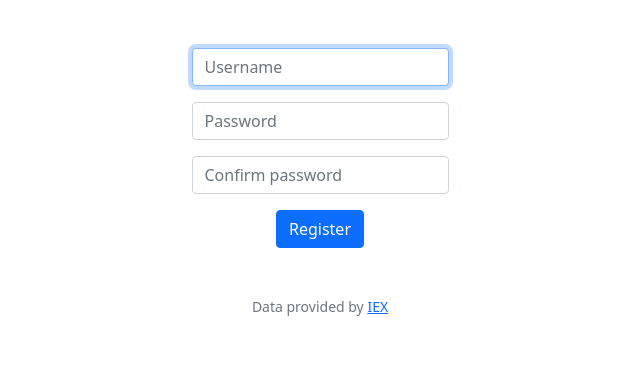
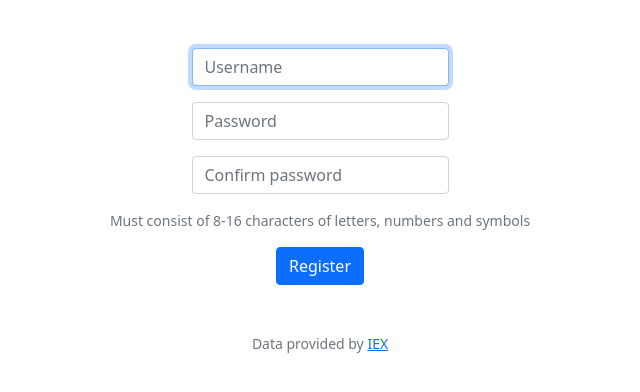
Before and after one commit to RaulVS14/CS50-22-Intro-to-CS, a Flask app: page /register in a window 1280 px wide. Shown: the part 76-468 px from the top of the page, without its empty margins (320-960 px from the left). Run offline with Flask 2, Linux system fonts and the light colour scheme; some libraries are stand-ins or nearby versions.

Commit message:
Add Week 9 PSet 9 Finance - Require users’ passwords to have some number of letters, numbers, and/or symbols

```diff
--- a/Week 9/Pset9/finance/app.py
+++ b/Week 9/Pset9/finance/app.py
@@ -1,4 +1,5 @@
 import os
+import re
 from dataclasses import dataclass
 
 from cs50 import SQL
@@ -92,6 +93,8 @@ def account():
         if not safe_str_cmp(new_password, confirm_password):
             return apology("passwords didn't match")
 
+        if not validate_password_pattern(new_password):
+            return apology("Must consist of 8-16 characters of letters, numbers and symbols")
         result = db.execute("UPDATE users SET hash = ? WHERE id = ?", generate_password_hash(new_password), user_id)
         if result:
             flash("Password updated")
@@ -119,6 +122,7 @@ def add_amount():
 @app.route("/buy", methods=["GET", "POST"])
 @login_required
 def buy():
+    user_symbol = request.args.get("symbol", "")
     """Buy shares of stock"""
     if request.method == "POST":
         symbol = request.form.get("symbol")
@@ -153,7 +157,7 @@ def buy():
             flash(
                 f"Transaction successful! Bought {shares} shares of {stock['symbol']} for {usd(stock['price'])}. Total cost was {usd(total_cost)}")
             return redirect("/")
-    return render_template("buy.html")
+    return render_template("buy.html", symbol=user_symbol)
 
 
 @app.route("/history")
@@ -250,11 +254,12 @@ def register():
             return apology("must provide password", 400)
         # Ensure confirmation was submitted
         if not confirmation:
-            return apology("must confirm password", 400) \
-                # Ensure passwords match
+            return apology("must confirm password", 400)
+        # Ensure passwords match
         if password and confirmation and not safe_str_cmp(password, confirmation):
             return apology("passwords must match", 400)
-
+        if not validate_password_pattern(password):
+            return apology("Must consist of 8-16 characters of letters, numbers and symbols")
         db.execute("INSERT INTO users (username, hash, cash) VALUES (?, ?, 0)", username,
                    generate_password_hash(password))
         # Redirect user to home page
@@ -366,3 +371,6 @@ def insert_transaction(transaction: Transaction):
         transaction["price"],
         transaction["shares"],
         transaction["type"])
+
+def validate_password_pattern(password):
+    return  re.match(r'^(?=.*[\d])(?=.*[\w])(?=.*[_\W]).{8,16}$',password)
--- a/Week 9/Pset9/finance/templates/buy.html
+++ b/Week 9/Pset9/finance/templates/buy.html
@@ -7,7 +7,7 @@
 {% block main %}
     <form action="/buy" method="post">
         <div class="mb-3">
-            <input autocomplete="off" autofocus class="form-control mx-auto w-auto" id="symbol" name="symbol" placeholder="Symbol" type="text">
+            <input autocomplete="off" autofocus class="form-control mx-auto w-auto" id="symbol" name="symbol" placeholder="Symbol" type="text" value="{{ symbol }}">
         </div>
         <div class="mb-3">
             <input autocomplete="off" autofocus class="form-control mx-auto w-auto" id="shares" name="shares" placeholder="Shares" type="number">
--- a/Week 9/Pset9/finance/templates/index.html
+++ b/Week 9/Pset9/finance/templates/index.html
@@ -24,6 +24,7 @@
                     </td>
                     <td class="text-start">
                         {{ stock.name }}
+                        <a href="/buy?symbol={{ stock.symbol }}">Buy</a>
                     </td>
                     <td class="text-end">
                         {{ stock.shares }}
--- a/Week 9/Pset9/finance/templates/register.html
+++ b/Week 9/Pset9/finance/templates/register.html
@@ -10,11 +10,14 @@
             <input autocomplete="off" autofocus class="form-control mx-auto w-auto" id="username" name="username" placeholder="Username" type="text">
         </div>
         <div class="mb-3">
-            <input class="form-control mx-auto w-auto" id="password" name="password" placeholder="Password" type="password">
+            <input class="form-control mx-auto w-auto" id="password" name="password" placeholder="Password" type="password" aria-describedby="passwordHelpText">
         </div>
         <div class="mb-3">
-            <input class="form-control mx-auto w-auto" id="confirmation" name="confirmation" placeholder="Confirm password" type="password">
+            <input class="form-control mx-auto w-auto" id="confirmation" name="confirmation" placeholder="Confirm password" type="password" aria-describedby="passwordHelpText">
         </div>
+        <p id="passwordHelpText" class="form-text">
+            Must consist of 8-16 characters of letters, numbers and symbols
+        </p>
         <button class="btn btn-primary" type="submit">Register</button>
     </form>
 {% endblock %}
```
Also changed, not shown: Week 9/Pset9/finance/templates/account.html (+5 -2 lines), Week 9/Pset9/finance/finance.db.
